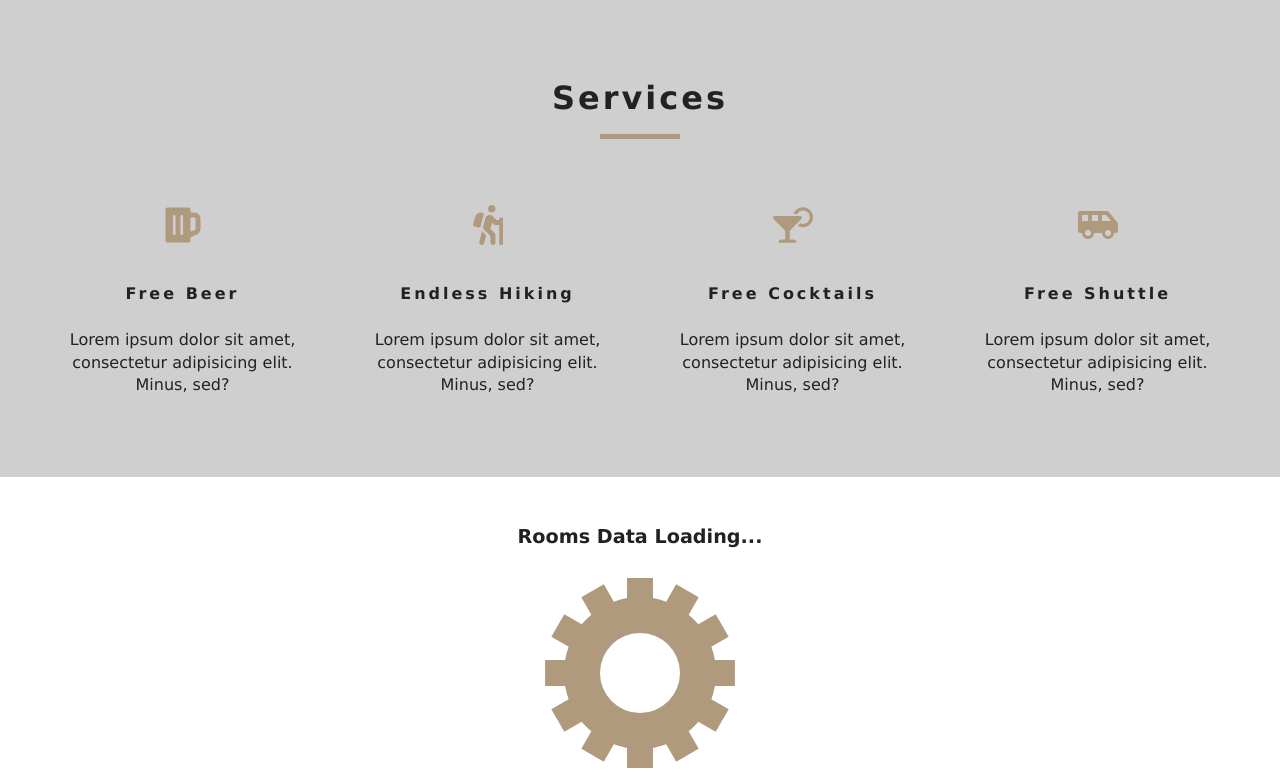
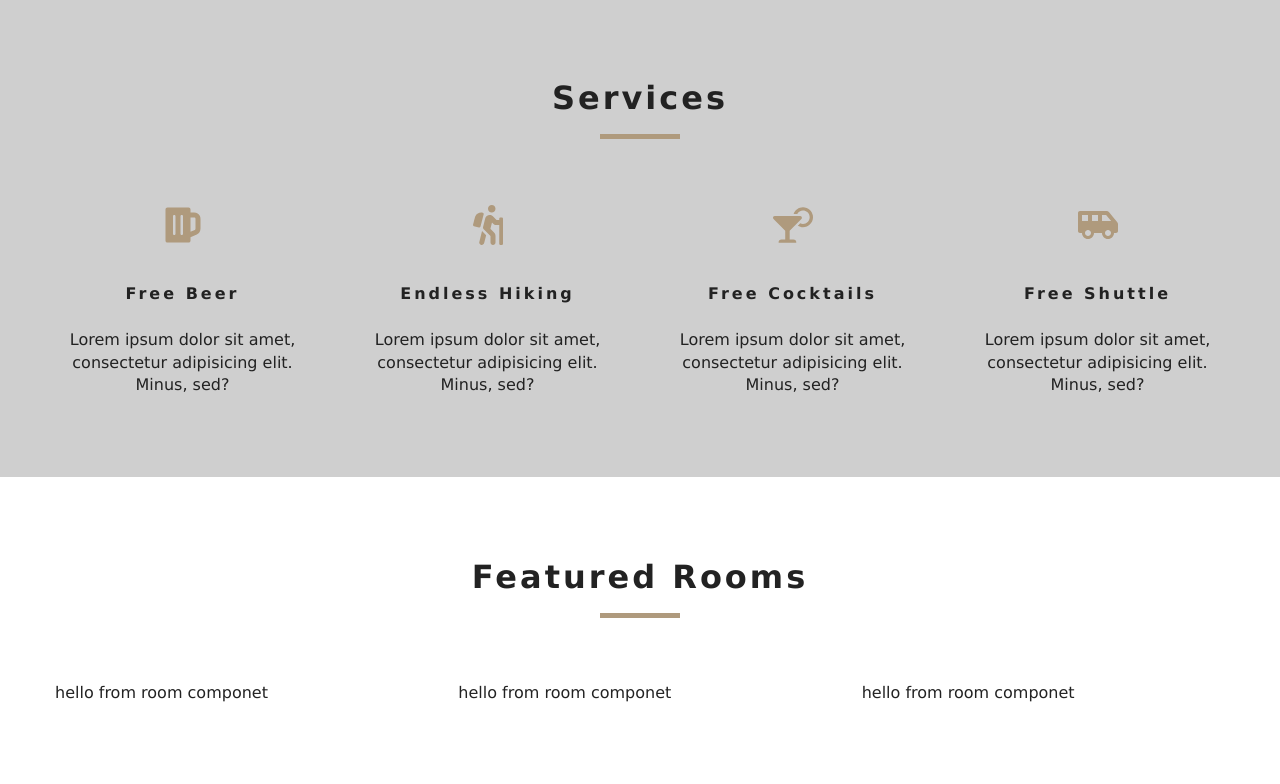
Before and after one commit to Sundaybrian/react-resort, a React (Create React App) app: page / in a window 1280 px wide. Shown: the part 802-1586 px from the top of the page. Built offline with nearby package versions, Linux system fonts and the light colour scheme.

Commit message:
generated multiple room components in featured rooms

```diff
--- a/src/components/FeaturedRooms.js
+++ b/src/components/FeaturedRooms.js
@@ -1,17 +1,24 @@
 import React, { useContext } from "react";
 import { RoomContext } from "../context/roomContext";
 import Loading from "./Loading";
+import Room from "./Room";
+import Title from "./Title";
 
 const FeaturedRooms = () => {
   const roomContext = useContext(RoomContext);
 
-  let { featuredRooms } = roomContext;
-  console.log(featuredRooms);
+  let { featuredRooms, loading } = roomContext;
+  let rooms = featuredRooms.map((room) => {
+    return <Room room={room} key={room.id} />;
+  });
 
   return (
-    <div>
-      <Loading />
-    </div>
+    <section className="featured-rooms">
+      <Title title="featured rooms" />
+      <div className="featured-rooms-center">
+        {loading ? <Loading /> : rooms}
+      </div>
+    </section>
   );
 };
 
--- /dev/null
+++ b/src/components/Room.js
@@ -0,0 +1,7 @@
+import React from "react";
+
+const Room = () => {
+  return <div>hello from room componet</div>;
+};
+
+export default Room;
```
